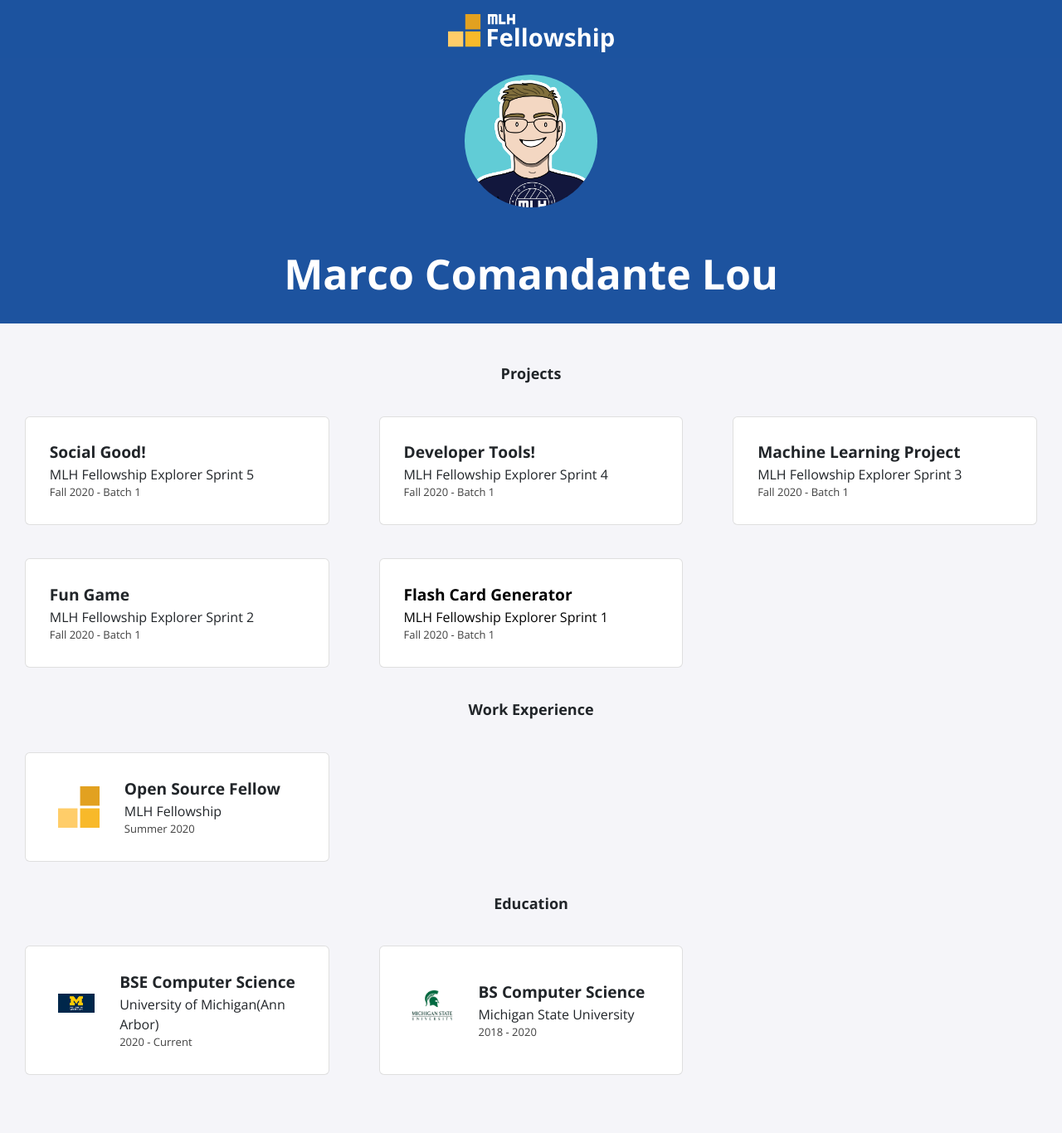
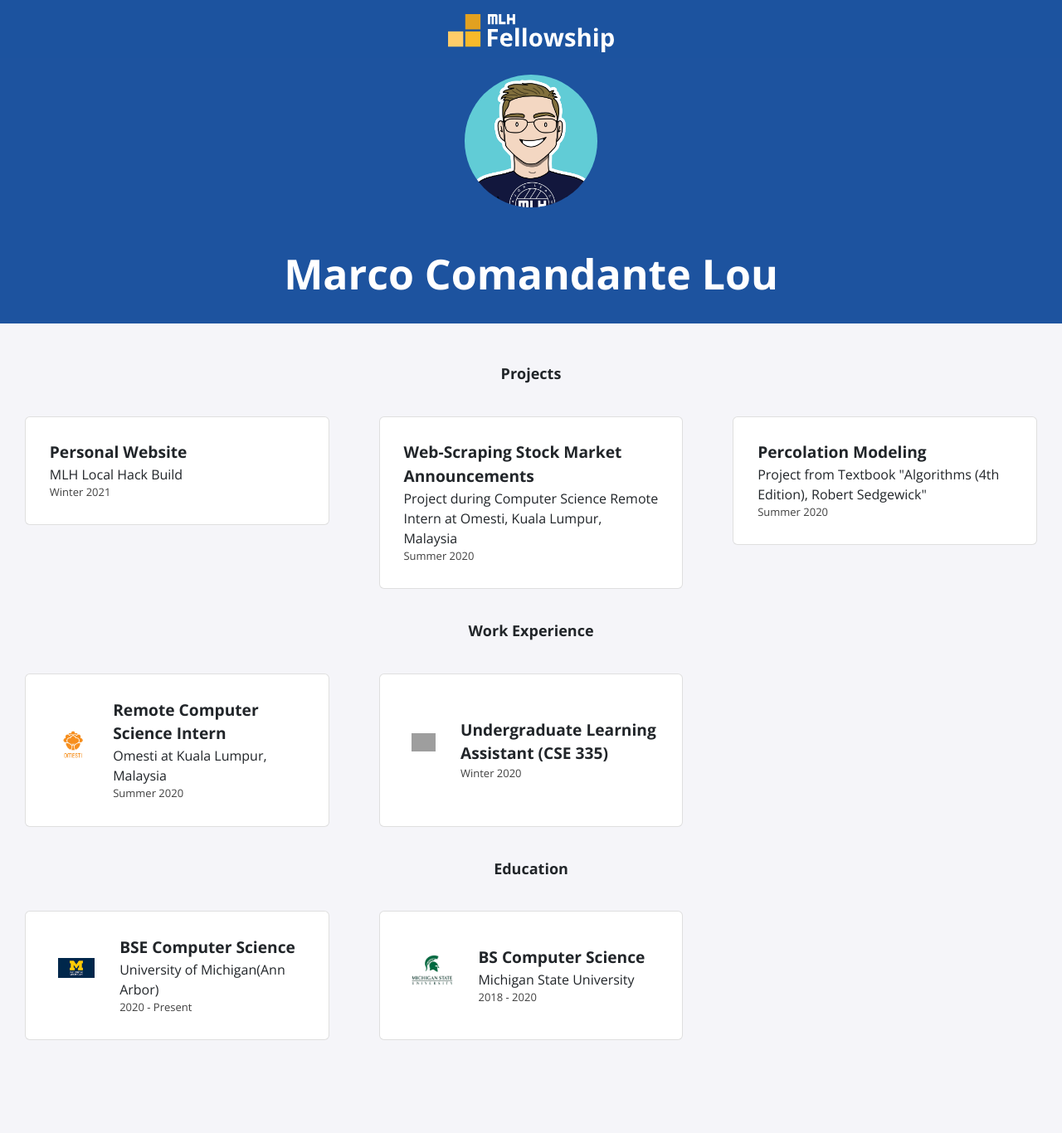
Before and after one commit to marco663/marco663.github.io, a Jekyll site: the page built from index.html, in a window 1280 px wide. Shown: the whole page at 83% size. Built offline with Jekyll 4.4.1, drawn with Linux system fonts in a browser that asks for light colours; nearby versions of some CDN libraries; after the commit the page ends 1324 px from its top, so only the background shows below that; grey boxes are pictures that could not be loaded.

Commit message:
updated experience and project

```diff
--- a/_data/education.yml
+++ b/_data/education.yml
@@ -1,6 +1,6 @@
 - course: BSE Computer Science
   institute: University of Michigan(Ann Arbor)
-  dates: 2020 - Current
+  dates: 2020 - Present
   logo: uofm.png
 
 - course: BS Computer Science
--- a/_data/experience.yml
+++ b/_data/experience.yml
@@ -1,4 +1,8 @@
-- role: Open Source Fellow
-  company: MLH Fellowship
+- role: Remote Computer Science Intern
+  company: Omesti at Kuala Lumpur, Malaysia
   dates: Summer 2020
-  logo: fellowship.svg
+  logo: omesti.png
+
+- role: Undergraduate Learning Assistant (CSE 335)
+  unviersity: Michigan State University
+  dates: Winter 2020
--- a/_data/projects.yml
+++ b/_data/projects.yml
@@ -1,20 +1,11 @@
-- title: Social Good!
-  event: MLH Fellowship Explorer Sprint 5
-  date: Fall 2020 - Batch 1
+- title: Personal Website
+  event: MLH Local Hack Build
+  date: Winter 2021
 
-- title: Developer Tools!
-  event: MLH Fellowship Explorer Sprint 4
-  date: Fall 2020 - Batch 1
+- title: Web-Scraping Stock Market Announcements
+  event: Project during Computer Science Remote Intern at Omesti, Kuala Lumpur, Malaysia
+  date: Summer 2020
 
-- title: Machine Learning Project
-  event: MLH Fellowship Explorer Sprint 3
-  date: Fall 2020 - Batch 1
-
-- title: Fun Game
-  event: MLH Fellowship Explorer Sprint 2
-  date: Fall 2020 - Batch 1
-
-- title: Flash Card Generator
-  event: MLH Fellowship Explorer Sprint 1
-  date: Fall 2020 - Batch 1
-  page-name: sprint1
+- title: Percolation Modeling
+  event: Project from Textbook "Algorithms (4th Edition), Robert Sedgewick"
+  date: Summer 2020
```
Also changed, not shown: assets/img/experience/omesti.png (added).
